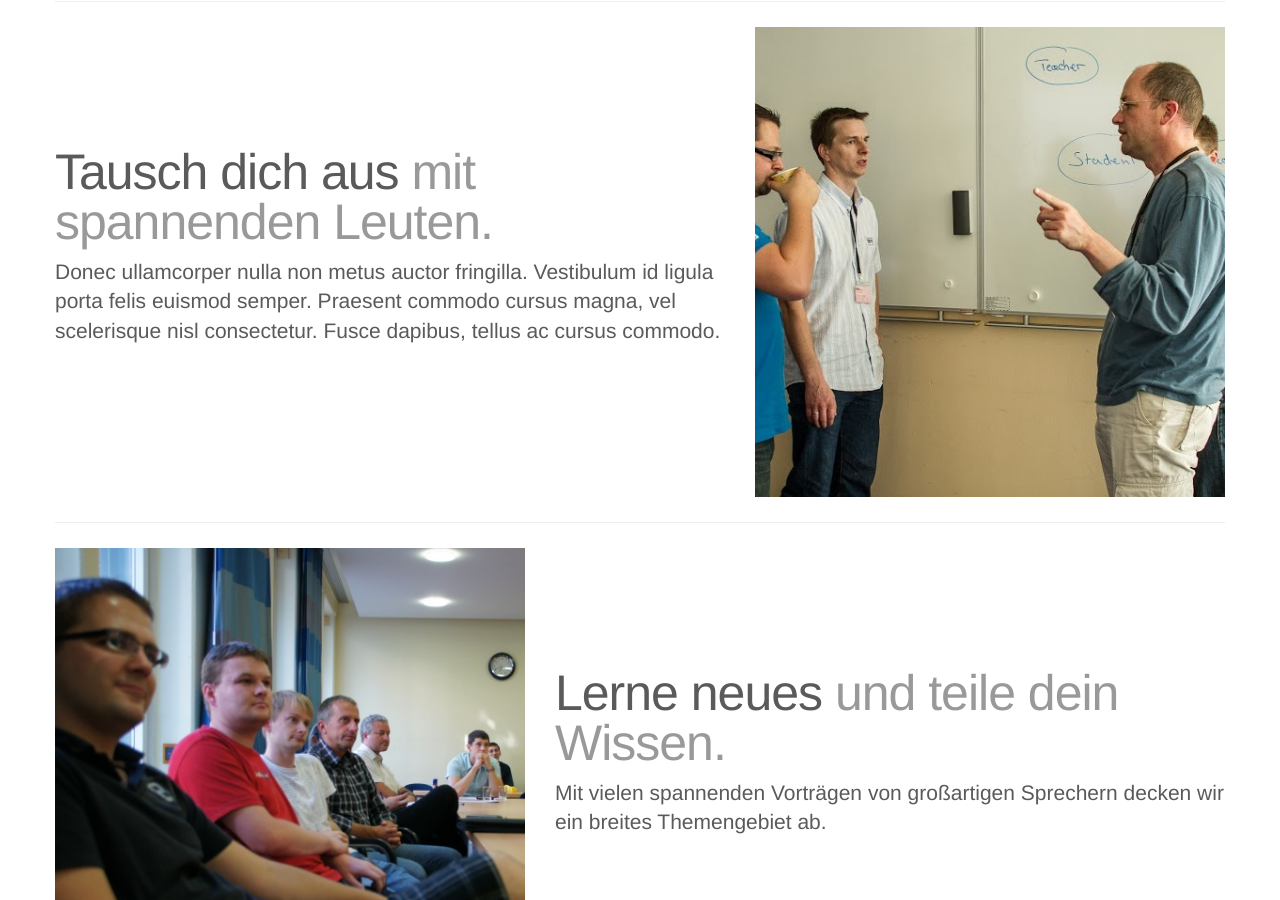
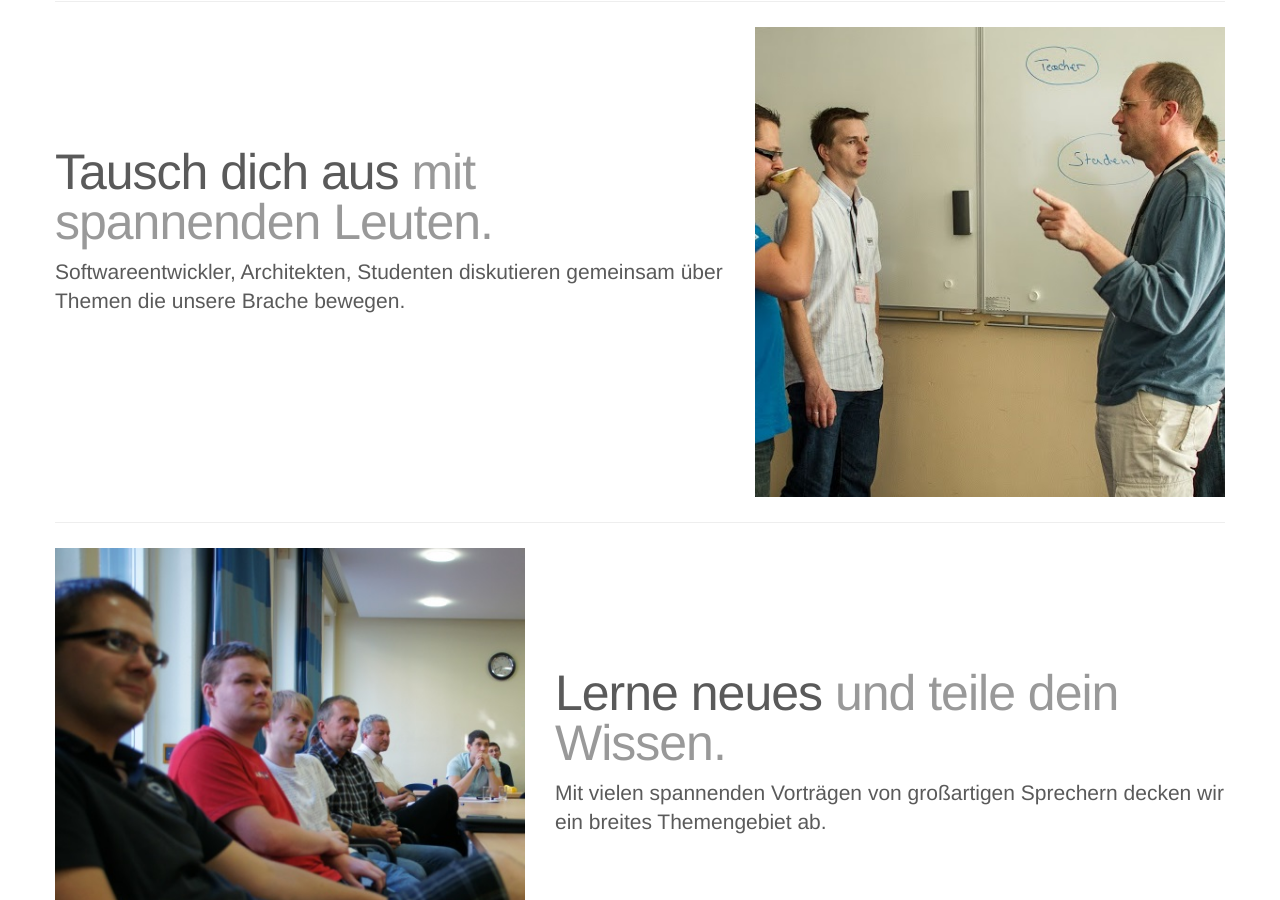
Before and after one commit to dddotnet/dddotnet.github.io, a Jekyll site: the page built from index.html, in a window 1280 px wide and 900 px high, scrolled down 838 px. Built offline with Jekyll 4.4.1, drawn with Linux system fonts in a browser that asks for light colours; nearby versions of some CDN libraries; Markdown is read by kramdown in place of the engine named in the settings.

Commit message:
Text changed
Platzhaltertext durch einen neuen Entwurf geändert.

```diff
--- a/index.html
+++ b/index.html
@@ -142,7 +142,7 @@ layout: head_layout
         <div class="row featurette">
             <div class="col-md-7">
                 <h2 class="featurette-heading">Tausch dich aus <span class="text-muted">mit spannenden Leuten.</span></h2>
-                <p class="lead">Donec ullamcorper nulla non metus auctor fringilla. Vestibulum id ligula porta felis euismod semper. Praesent commodo cursus magna, vel scelerisque nisl consectetur. Fusce dapibus, tellus ac cursus commodo.</p>
+                <p class="lead">Softwareentwickler, Architekten, Studenten diskutieren gemeinsam über Themen die unsere Brache bewegen. </p>
             </div>
             <div class="col-md-5">
                 <img class="featurette-image img-responsive" src="Images/menschen1.jpg" style="width: 470px; height: 470px" alt="">
```
